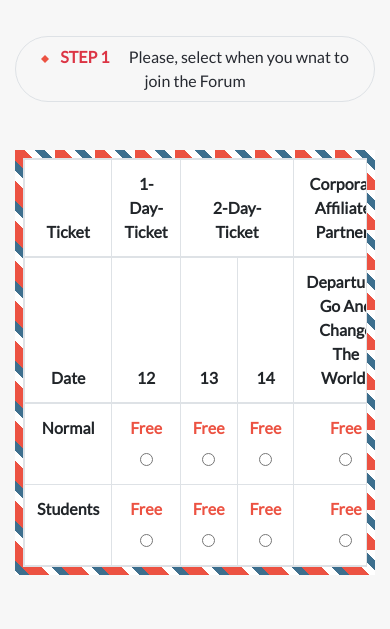
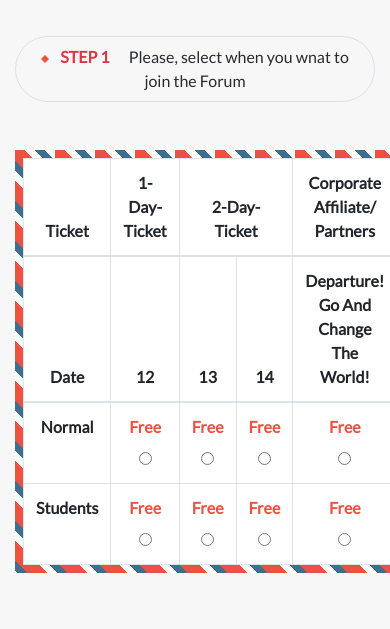
Before and after one commit to udberg/MGF-Conference-Page, a plain HTML site: page pages/tickets.html in a window 390 px wide. Shown: the part 215-844 px from the top of the page. Drawn offline with nearby package versions, Linux system fonts and the light colour scheme.

Commit message:
fix ticket.html and make table responsive at 349px viewport

```diff
--- a/assets/css/main.css
+++ b/assets/css/main.css
@@ -392,6 +392,10 @@ a {
     display: none;
   }
 
+  .table-responsive {
+    display: table;
+}
+
   .sp3,
   .sp4,
   .sp5,
--- a/pages/tickets.html
+++ b/pages/tickets.html
@@ -76,8 +76,8 @@
           </span>
           <span>Please, select when you wnat to join the Forum</span>
         </div>
-        <div class="p-2 stripe-back mt-5 mb-0">
-          <table class="table table-bordered bg-white m-0 p-0 table-responsive">
+        <div class="table-responsive p-2 stripe-back mt-5 mb-0">
+          <table class="table table-bordered bg-white m-0 p-0 text-center">
             <thead>
               <tr>
                 <th scope="col">Ticket</th>
```
